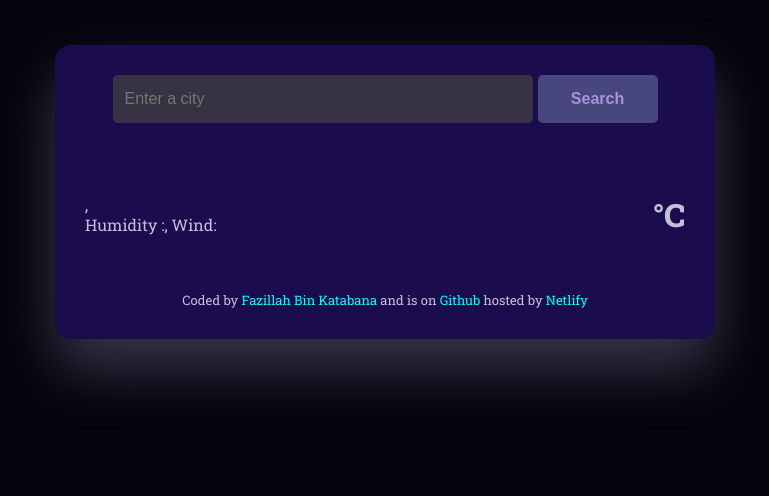
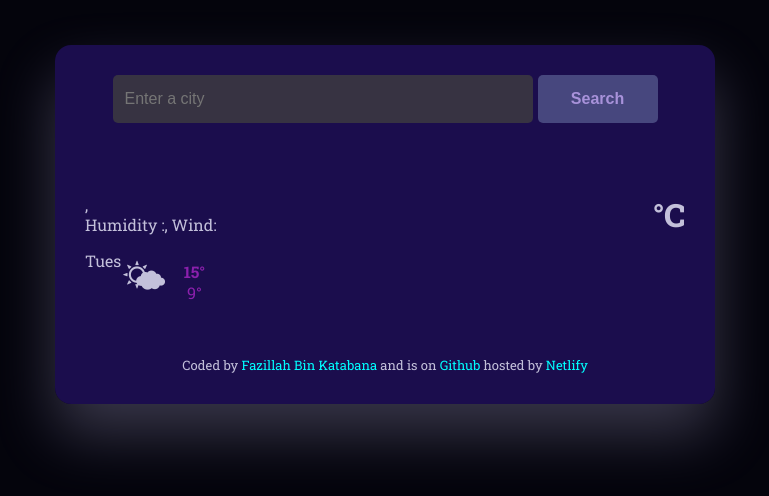
Before and after one commit to Fazillahissy/kairos, a plain HTML site: page index.html in a window 1280 px wide. Shown: the whole page, without its empty margins (255-1024 px from the left). Drawn offline with nearby package versions, Linux system fonts and the light colour scheme; no server answers.

Commit message:
added forecast on html and styling for the forecast  on css

```diff
--- a/index.html
+++ b/index.html
@@ -33,12 +33,19 @@
     <br/> Humidity :<strong id="humidity"></strong>, Wind:<strong id="wind-speed"></strong>
     </p>
     <div class="temperature-container">
-    <div id="icon">
-
-    </div>
+    <div id="icon"></div>
     <div class="temperature" id="temperature"></div>
     <div class="unit">°C</div>
     </div>
+        </div>
+        <div class="weather-forecast">
+            <div class="weather-forecast-date"></div>
+                <div class="weather-forecast-day">Tues</div>
+                    <div class="weather-forecast-icon">🌤</div>
+                    <div class="weather-forecast-temperatures">
+                        <div class="weather-forecast-temperature"> <strong>15°</strong>
+                         <div class="weather-forecast-temperature">9°</div>
+                        </div>
         </div>
     </main>
 
--- a/src/style.css
+++ b/src/style.css
@@ -93,6 +93,32 @@ font-weight: 800;}
 strong {
     color: #8c20adfd;
 }
+.weather-forecast{
+display: flex;
+}
+
+.weather-forecast-day{
+    text-align: center;
+    line-height: 20px;
+    font-size: 16px;
+    margin-bottom: 10px;
+
+}
+.weather-forecast-icon{
+text-align: center;
+font-size: 38px;
+
+}
+.weather-forecast-temperatures{
+text-align: center;
+color: #8c20adfd;
+display: flex;
+justify-content: center;
+margin-top: 10px;
+}
+.weather-forecast-temperature{
+    padding: 0 10px;
+}
 
 footer {
 
```
